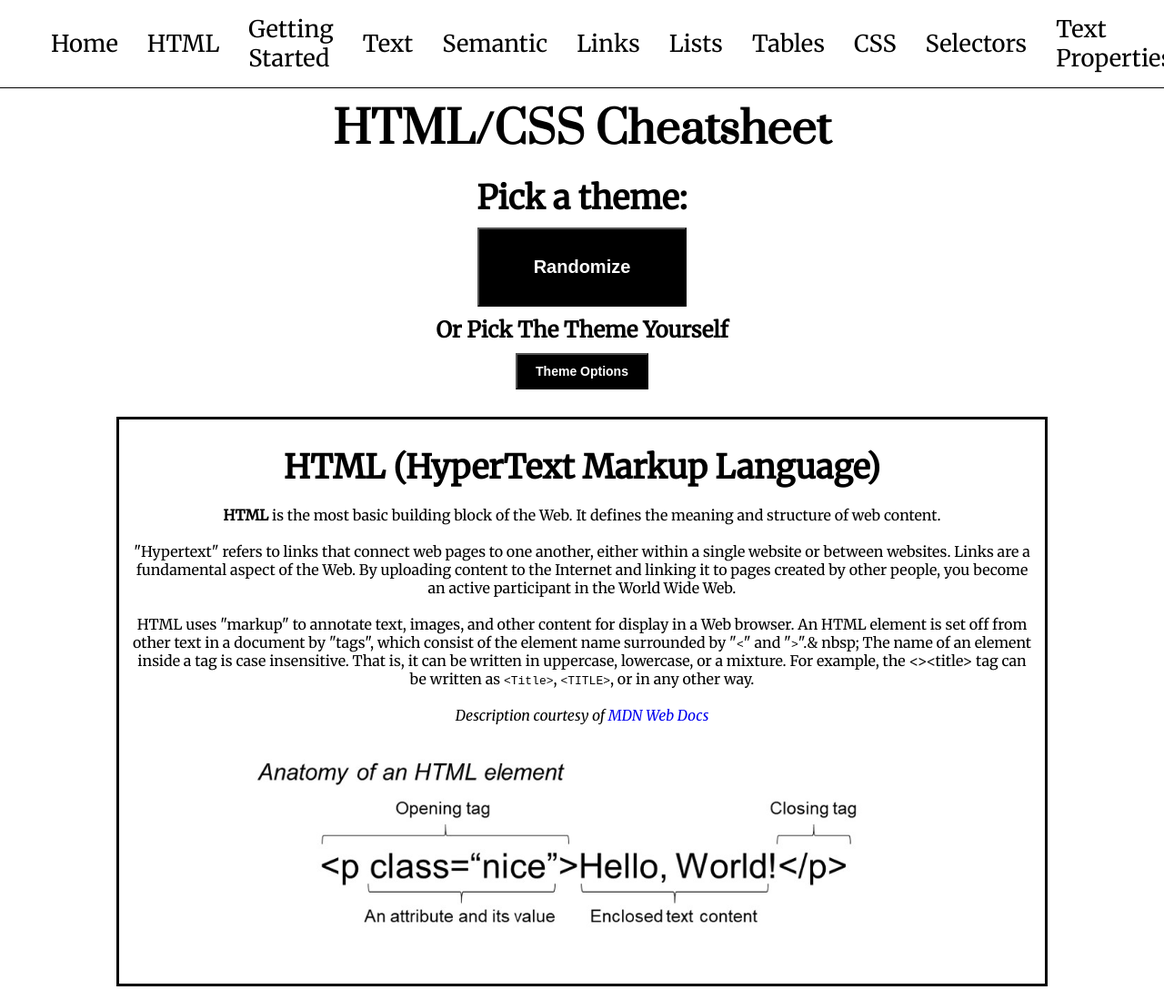
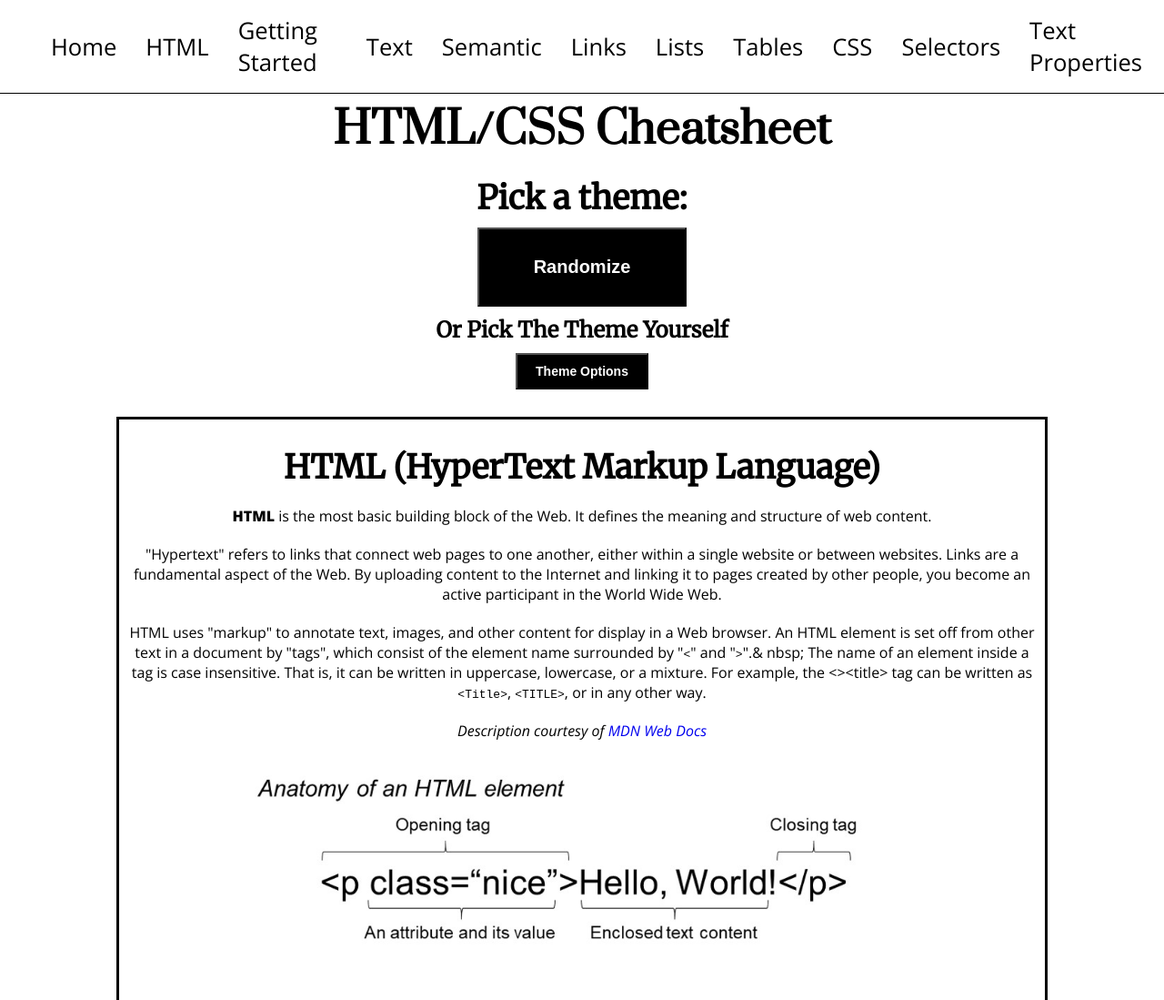
Before and after one commit to ChrisDeCleene/html-css-cheatsheet, a plain HTML site: page index.html in a window 1280 px wide. Shown: the top 1099 px of the page at 91% size. Drawn offline with nearby package versions, Linux system fonts and the light colour scheme.

Commit message:
Update font-family for at text on page including headings and paragraphs to reflect the imported font.

```diff
--- a/style.css
+++ b/style.css
@@ -23,9 +23,7 @@
 /*******************************************************************
   IMPORTS SECTION
 *******************************************************************/
-@import url('https://fonts.googleapis.com/css2?family=Merriweather&family=Raleway&display=swap');
-
-@import url("https://fonts.googleapis.com/css?family=Prata:400|Preahvihear:400");
+@import url('https://fonts.googleapis.com/css2?family=Merriweather:ital@0;1&family=Open+Sans:ital,wght@0,400;0,800;1,400&family=Prata&display=swap');
 
 /*******************************************************************
   RESET SECTION:
@@ -42,7 +40,7 @@
 *******************************************************************/
 
 body {
-  font-family: 'Merriweather', serif;
+  font-family: 'Open Sans', sans-serif;
 }
 
 li {
@@ -167,9 +165,13 @@ h1, h2, h3, p, figcaption{
   padding: 10px;
 }
 
+h1, h2, h3, h4, h5{
+  font-family: 'Merriweather', serif;
+}
+
 h1{
   font-size: 48px;
-  font-family: 'Prata';
+  font-family: 'Prata', serif;
 }
 
 h2{
```
